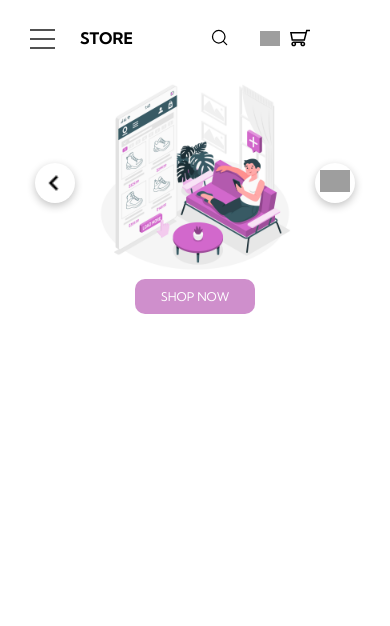
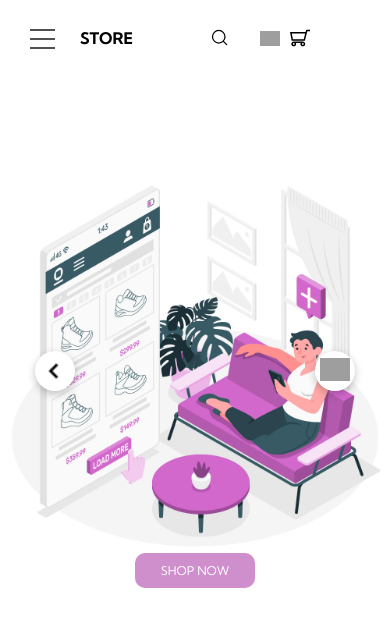
Before and after one commit to anibolokadze/E-commerce, a React (Vite) app: page / in a window 390 px wide. Shown: the top 626 px of the page. Built offline with nearby package versions, Linux system fonts and the light colour scheme; grey boxes are pictures that could not be loaded.

Commit message:
slides image responsive

```diff
--- a/src/Components/Slider/Slider.scss
+++ b/src/Components/Slider/Slider.scss
@@ -3,6 +3,7 @@
   display: flex;
   align-items: center;
   justify-content: center;
+  height: 70vh;
 
   .arrowLeft,
   .arrowRight {
@@ -46,7 +47,7 @@
 
     img {
       width: 100%;
-      max-height: 200px;
+      max-height: 500px;
       cursor: auto;
       margin-bottom: 10px;
     }
@@ -87,18 +88,6 @@
       right: 0;
     }
 
-    .wrapper {
-      img {
-        max-height: 300px;
-      }
-    }
   }
 
-  @media (min-width: 1000px) {
-    .wrapper {
-      img {
-        max-height: 500px;
-      }
-    }
-  }
 }
```
